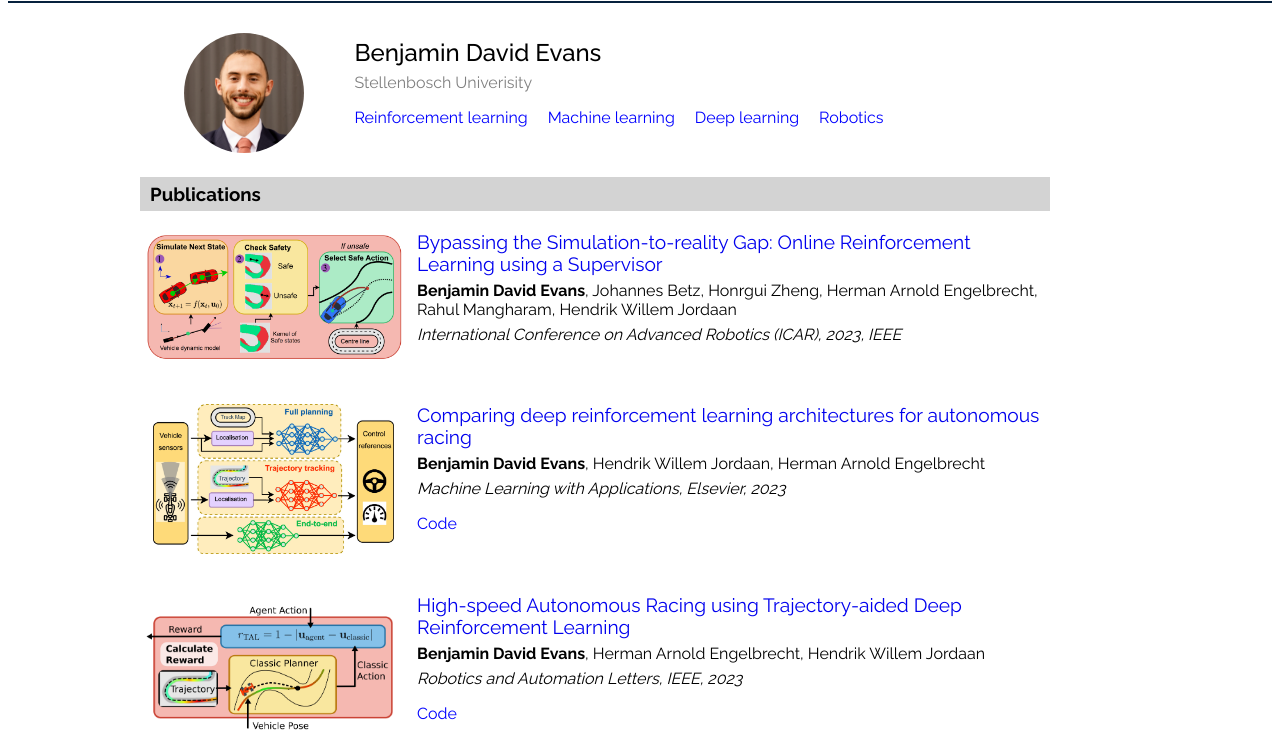
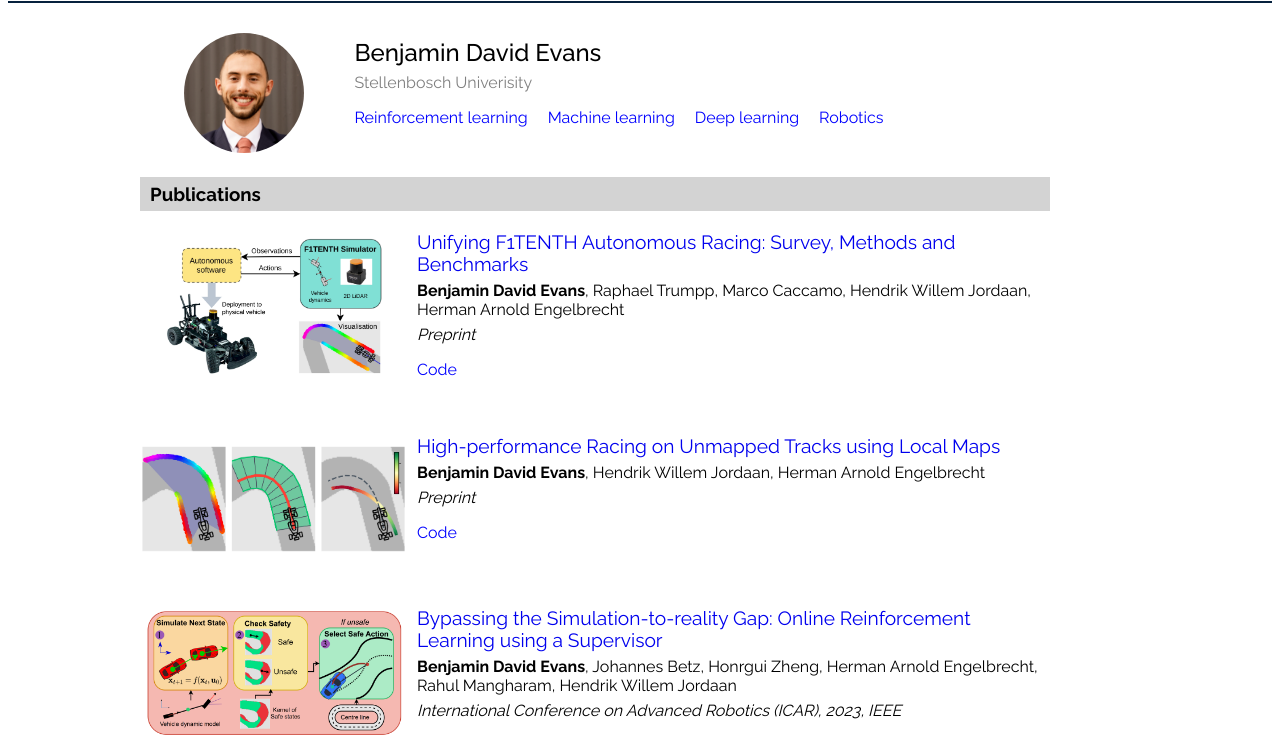
Before and after one commit to BDEvan5/bd-evans-design, a plain HTML site: page research.html in a window 1280 px wide. Shown: the part 83-820 px from the top of the page. Drawn offline with Linux system fonts and the light colour scheme.

Commit message:
Updated website

```diff
--- a/research.html
+++ b/research.html
@@ -1,11 +1,13 @@
 <!DOCTYPE html>
 <html lang="en">
+
 <head>
     <meta charset="UTF-8">
     <title>Research</title>
     <link href="css/home.css" rel="stylesheet">
     <link href="css/nav.css" rel="stylesheet">
     <link href="css/research.css" rel="stylesheet">
+    <link rel="icon" type="image/x-icon" href="favicon.ico">
 </head>
 
 <body>
@@ -23,7 +25,7 @@
 
 
     <div class="research">
-    <section class="research_head" >
+        <section class="research_head">
             <div class="research_head_img">
                 <img src="images/benjamin_evans_crop.png" class="research_img" />
             </div>
@@ -41,11 +43,53 @@
 
         </section>
 
-
         <section class="article_list">
             <div class="article_head">
                 <h3 class="research_title">Publications</h3>
             </div>
+
+
+
+            <div class="art_item">
+                <div class="art_img_container">
+                    <img src="images/art_imgs/f1tenth_survey_paper.jpg" class="art_img" />
+                </div>
+                <div class="art_content">
+
+                    <a class="art_title" href="https://arxiv.org/abs/2402.18558">Unifying F1TENTH Autonomous Racing: Survey, Methods and Benchmarks</a>
+
+                    <p class="art_authors"><b>Benjamin David Evans</b>, Raphael Trumpp, Marco Caccamo, Hendrik Willem Jordaan, Herman Arnold Engelbrecht</p>
+
+                    <a class="art_journal">Preprint</a>
+
+                    <ul class="art_link_list">
+                        <li><a class="art_link_item" href="https://github.com/BDEvan5/f1tenth_benchmarks">Code</a></li>
+                    </ul>
+
+                </div>
+            </div>
+
+
+            <div class="art_item">
+                <div class="art_img_container">
+                    <img src="images/art_imgs/local_map_racing_img.png" class="art_img" />
+                </div>
+                <div class="art_content">
+
+                    <a class="art_title" href="Herman Arnold
+                    Engelbrecht">High-performance Racing on Unmapped Tracks using Local Maps</a>
+
+                    <p class="art_authors"><b>Benjamin David Evans</b>, Hendrik Willem Jordaan, Herman Arnold Engelbrecht</p>
+
+                    <a class="art_journal">Preprint</a>
+
+                    <ul class="art_link_list">
+                        <li><a class="art_link_item" href="https://github.com/BDEvan5/f1tenth_benchmarks">Code</a></li>
+                    </ul>
+
+                </div>
+            </div>
+
 
             <div class="art_item">
                 <div class="art_img_container">
@@ -53,9 +97,11 @@
                 </div>
                 <div class="art_content">
 
-                <a class="art_title" href="https://arxiv.org/abs/2209.11082">Bypassing the Simulation-to-reality Gap: Online Reinforcement Learning using a Supervisor</a>
+                    <a class="art_title" href="https://arxiv.org/abs/2209.11082">Bypassing the Simulation-to-reality
+                        Gap: Online Reinforcement Learning using a Supervisor</a>
 
-                <p class="art_authors"><b>Benjamin David Evans</b>, Johannes Betz, Honrgui Zheng, Herman Arnold Engelbrecht, Rahul Mangharam, Hendrik Willem Jordaan</p>
+                    <p class="art_authors"><b>Benjamin David Evans</b>, Johannes Betz, Honrgui Zheng, Herman Arnold
+                        Engelbrecht, Rahul Mangharam, Hendrik Willem Jordaan</p>
 
                     <a class="art_journal">International Conference on Advanced Robotics (ICAR), 2023, IEEE</a>
 
@@ -70,9 +116,12 @@
                 </div>
                 <div class="art_content">
 
-                    <a class="art_title" href="https://www.sciencedirect.com/science/article/pii/S266682702300049X">Comparing deep reinforcement learning architectures for autonomous racing</a>
+                    <a class="art_title"
+                        href="https://www.sciencedirect.com/science/article/pii/S266682702300049X">Comparing deep
+                        reinforcement learning architectures for autonomous racing</a>
 
-                    <p class="art_authors"><b>Benjamin David Evans</b>, Hendrik Willem Jordaan, Herman Arnold Engelbrecht</p>
+                    <p class="art_authors"><b>Benjamin David Evans</b>, Hendrik Willem Jordaan, Herman Arnold
+                        Engelbrecht</p>
 
                     <a class="art_journal">Machine Learning with Applications, Elsevier, 2023</a>
                     <ul class="art_link_list">
@@ -87,13 +136,16 @@
                 </div>
                 <div class="art_content">
 
-                    <a class="art_title" href="https://ieeexplore.ieee.org/document/10182327">High-speed Autonomous Racing using Trajectory-aided Deep Reinforcement Learning</a>
+                    <a class="art_title" href="https://ieeexplore.ieee.org/document/10182327">High-speed Autonomous
+                        Racing using Trajectory-aided Deep Reinforcement Learning</a>
 
-                    <p class="art_authors"><b>Benjamin David Evans</b>, Herman Arnold Engelbrecht, Hendrik Willem Jordaan</p>
+                    <p class="art_authors"><b>Benjamin David Evans</b>, Herman Arnold Engelbrecht, Hendrik Willem
+                        Jordaan</p>
 
                     <a class="art_journal">Robotics and Automation Letters, IEEE, 2023</a>
                     <ul class="art_link_list">
-                        <li><a class="art_link_item" href="https://github.com/BDEvan5/TrajectoryAidedLearning">Code</a></li>
+                        <li><a class="art_link_item" href="https://github.com/BDEvan5/TrajectoryAidedLearning">Code</a>
+                        </li>
                     </ul>
                 </div>
             </div>
@@ -104,9 +156,11 @@
                 </div>
                 <div class="art_content">
 
-                    <a class="art_title" href="https://www.sciencedirect.com/science/article/pii/S2667241323000125">Safe reinforcement learning for high-speed autonomous racing</a>
+                    <a class="art_title" href="https://www.sciencedirect.com/science/article/pii/S2667241323000125">Safe
+                        reinforcement learning for high-speed autonomous racing</a>
 
-                    <p class="art_authors"><b>Benjamin David Evans</b>, Hendrik Willem Jordaan, Herman Arnold Engelbrecht</p>
+                    <p class="art_authors"><b>Benjamin David Evans</b>, Hendrik Willem Jordaan, Herman Arnold
+                        Engelbrecht</p>
 
                     <a class="art_journal">Cognitive Robotics, Elsevier, 2023</a>
                     <ul class="art_link_list">
@@ -121,7 +175,9 @@
                 </div>
                 <div class="art_content">
 
-                    <a class="art_title" href="https://scholar.sun.ac.za/items/15cfa393-6520-49a6-abf4-fdda9cc03188">Accelerating deep reinforcement learning for autonomous racing</a>
+                    <a class="art_title"
+                        href="https://scholar.sun.ac.za/items/15cfa393-6520-49a6-abf4-fdda9cc03188">Accelerating deep
+                        reinforcement learning for autonomous racing</a>
 
                     <p class="art_authors"><b>Benjamin David Evans</b></p>
 
@@ -139,9 +195,11 @@
                 </div>
                 <div class="art_content">
 
-                    <a class="art_title" href="https://ieeexplore.ieee.org/abstract/document/9659438">Reward Signal Design for Autonomous Racing</a>
+                    <a class="art_title" href="https://ieeexplore.ieee.org/abstract/document/9659438">Reward Signal
+                        Design for Autonomous Racing</a>
 
-                    <p class="art_authors"><b>Benjamin David Evans</b>, Herman Arnold Engelbrecht, Hendrik Willem Jordaan</p>
+                    <p class="art_authors"><b>Benjamin David Evans</b>, Herman Arnold Engelbrecht, Hendrik Willem
+                        Jordaan</p>
 
                     <a class="art_journal">International Conference on Advanced Robotics (ICAR), 2021, IEEE</a>
                 </div>
@@ -154,9 +212,11 @@
                 </div>
                 <div class="art_content">
 
-                    <a class="art_title" href="https://ieeexplore.ieee.org/abstract/document/9659466">Learning the Subsystem of Local Planning for Autonomous Racing</a>
+                    <a class="art_title" href="https://ieeexplore.ieee.org/abstract/document/9659466">Learning the
+                        Subsystem of Local Planning for Autonomous Racing</a>
 
-                    <p class="art_authors"><b>Benjamin David Evans</b>, Herman Arnold Engelbrecht, Hendrik Willem Jordaan</p>
+                    <p class="art_authors"><b>Benjamin David Evans</b>, Herman Arnold Engelbrecht, Hendrik Willem
+                        Jordaan</p>
 
                     <a class="art_journal">International Conference on Advanced Robotics (ICAR), 2021, IEEE</a>
                 </div>
```
Also changed, not shown: about.html (+1 -0 lines), history.html (+25 -6 lines), index.html (+9 -3 lines), resources.html (+1 -0 lines), favicon.ico (added), images/art_imgs/f1tenth_survey_paper.jpg (added), images/art_imgs/instadeep_logo.webp (added), images/art_imgs/local_map_racing_img.png (added), images/me_in_germany.jpg (added). Lines whose indentation alone changed are shown as unchanged.
